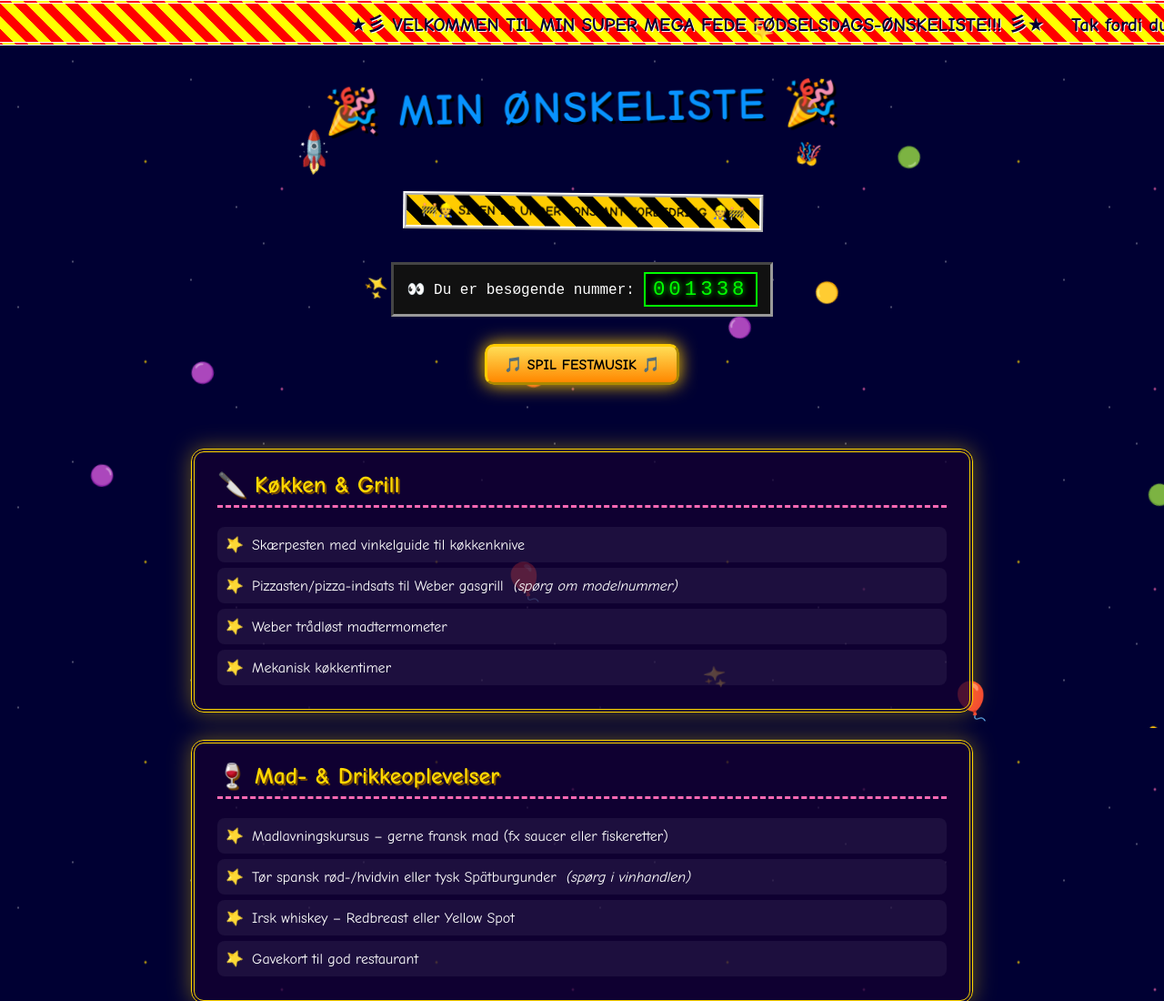
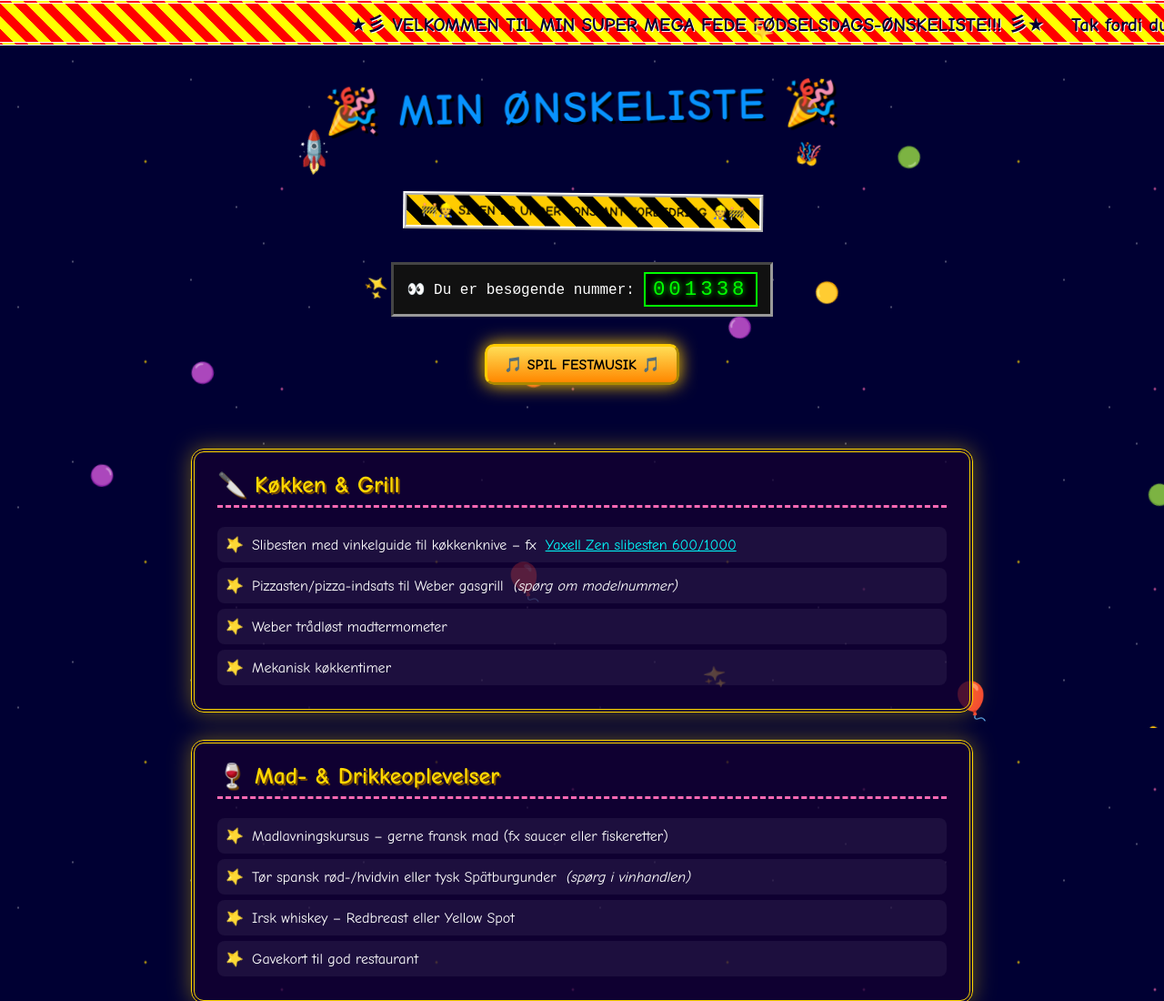
Before and after one commit to frankdossing/onskeliste, a plain HTML site: page index.html in a window 1280 px wide. Shown: the top 1100 px of the page at 91% size. Drawn offline with Linux system fonts and the light colour scheme.

Commit message:
Ret 'Skærpesten' til 'Slibesten' og tilføj link til Yaxell Zen slibesten

```diff
--- a/index.html
+++ b/index.html
@@ -398,7 +398,7 @@
   <section class="category">
     <h2>🔪 Køkken &amp; Grill</h2>
     <ul>
-      <li><span class="star">⭐</span> Skærpesten med vinkelguide til køkkenknive</li>
+      <li><span class="star">⭐</span> Slibesten med vinkelguide til køkkenknive – fx <a href="https://knivblokken.dk/produkter/yaxell-zen-slibesten-600-1000/" target="_blank" rel="noopener">Yaxell Zen slibesten 600/1000</a></li>
       <li><span class="star">⭐</span> Pizzasten/pizza-indsats til Weber gasgrill <em>(spørg om modelnummer)</em></li>
       <li><span class="star">⭐</span> Weber trådløst madtermometer</li>
       <li><span class="star">⭐</span> Mekanisk køkkentimer</li>
```
